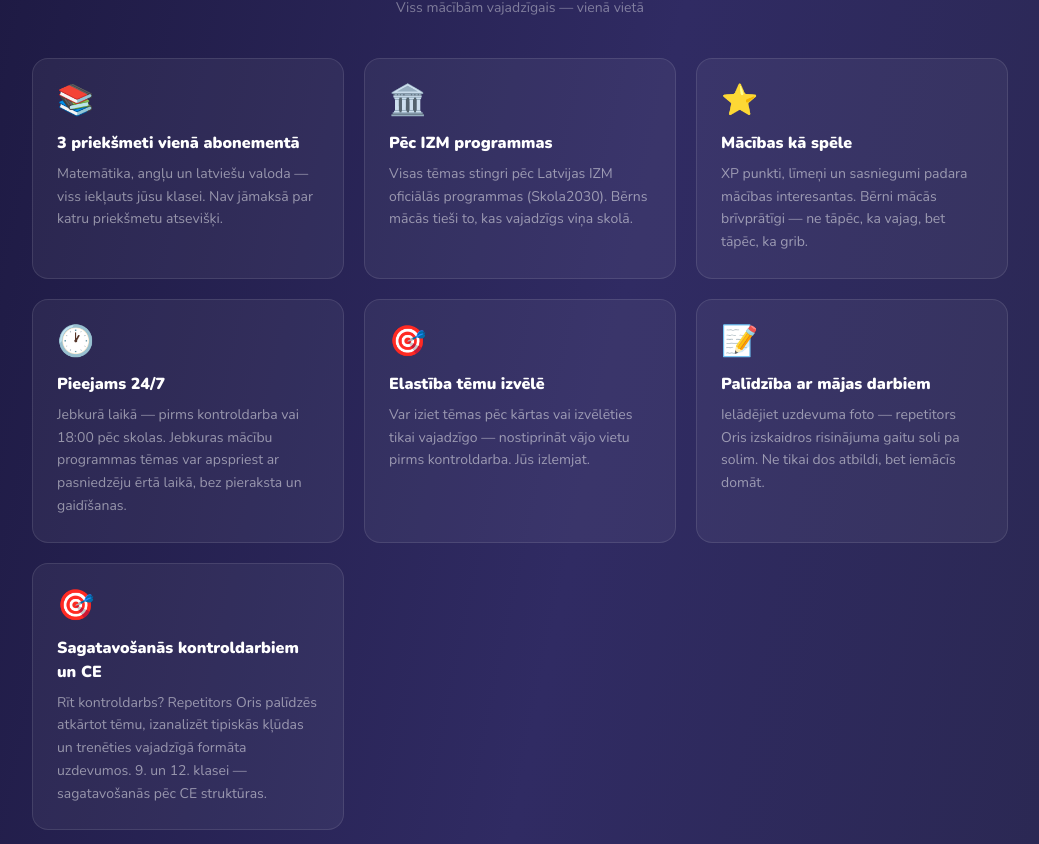
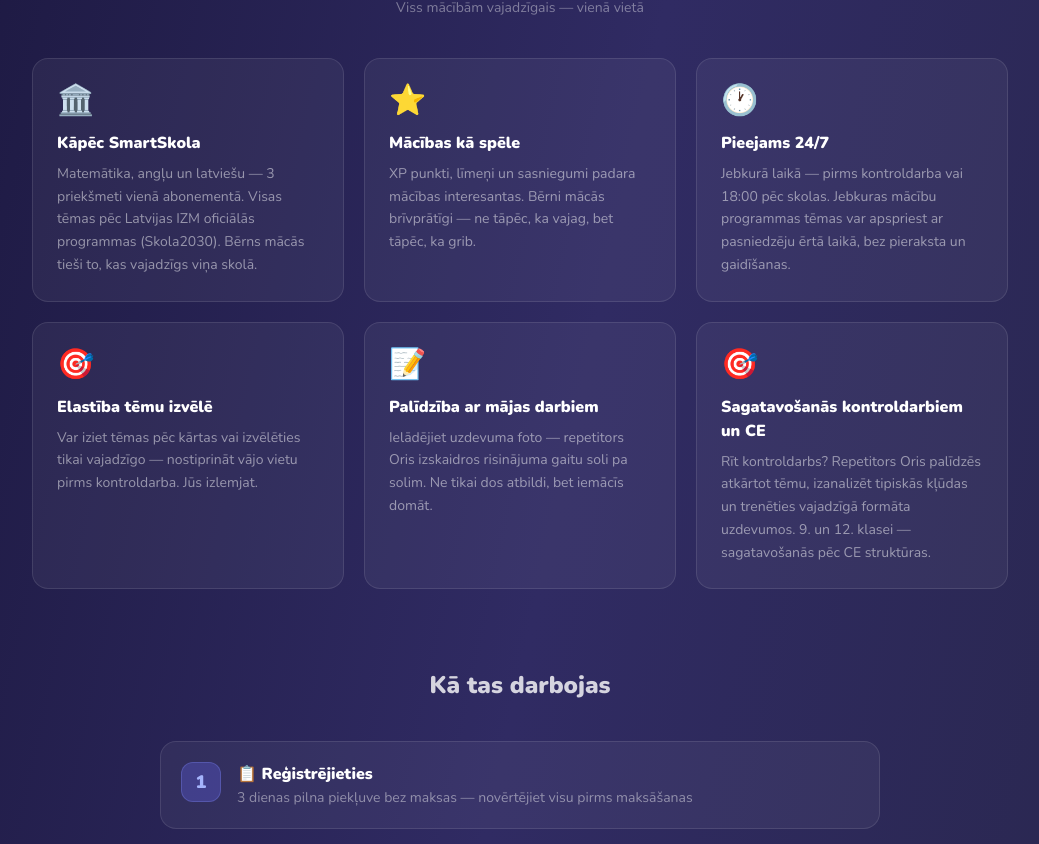
Before and after one commit to leonsgo23-cell/repetirop, a React (Vite) app in the folder client/: page / in a window 1280 px wide. Shown: the part 2272-3116 px from the top of the page, without its empty margins (120-1159 px from the left). Built offline with nearby package versions, Linux system fonts and the light colour scheme; no server answers.

Commit message:
content: merge '3 предмета' and 'МО Латвии' into single 'Почему SmartSkola' block (7→6 features)

```diff
--- a/client/src/pages/Landing.jsx
+++ b/client/src/pages/Landing.jsx
@@ -45,21 +45,12 @@
 // CHANGE 11: added exam prep feature at the end; CHANGE 7: updated 🕐 desc; CHANGE 2: "репетитор Орис" in homework desc
 const FEATURES = [
   {
-    icon: '📚',
-    title: { ru: '3 предмета в одной подписке', uk: '3 предмети в одній підписці', lv: '3 priekšmeti vienā abonementā' },
+    icon: '🏛️',
+    title: { ru: 'Почему SmartSkola', uk: 'Чому SmartSkola', lv: 'Kāpēc SmartSkola' },
     desc: {
-      ru: 'Математика, английский и латышский — всё включено для вашего класса. Не нужно платить за каждый предмет отдельно.',
-      uk: 'Математика, англійська та латиська — все включено для вашого класу. Не потрібно платити за кожен предмет окремо.',
-      lv: 'Matemātika, angļu un latviešu valoda — viss iekļauts jūsu klasei. Nav jāmaksā par katru priekšmetu atsevišķi.',
-    },
-  },
-  {
-    icon: '🏛️',
-    title: { ru: 'По программе МО Латвии', uk: 'За програмою МО Латвії', lv: 'Pēc IZM programmas' },
-    desc: {
-      ru: 'Все темы строго по официальной программе Министерства образования Латвии (Skola2030). Ребёнок учится именно по тому, что нужно в его школе.',
-      uk: 'Всі теми суворо за офіційною програмою Міністерства освіти Латвії (Skola2030). Дитина вчиться саме те, що потрібно в її школі.',
-      lv: 'Visas tēmas stingri pēc Latvijas IZM oficiālās programmas (Skola2030). Bērns mācās tieši to, kas vajadzīgs viņa skolā.',
+      ru: 'Математика, английский и латышский — 3 предмета в одной подписке. Все темы строго по официальной программе Министерства образования Латвии (Skola2030). Ребёнок учится именно тому, что нужно в его школе.',
+      uk: 'Математика, англійська та латиська — 3 предмети в одній підписці. Всі теми суворо за офіційною програмою Міністерства освіти Латвії (Skola2030). Дитина вчиться саме те, що потрібно в її школі.',
+      lv: 'Matemātika, angļu un latviešu — 3 priekšmeti vienā abonementā. Visas tēmas pēc Latvijas IZM oficiālās programmas (Skola2030). Bērns mācās tieši to, kas vajadzīgs viņa skolā.',
     },
   },
   {
```
